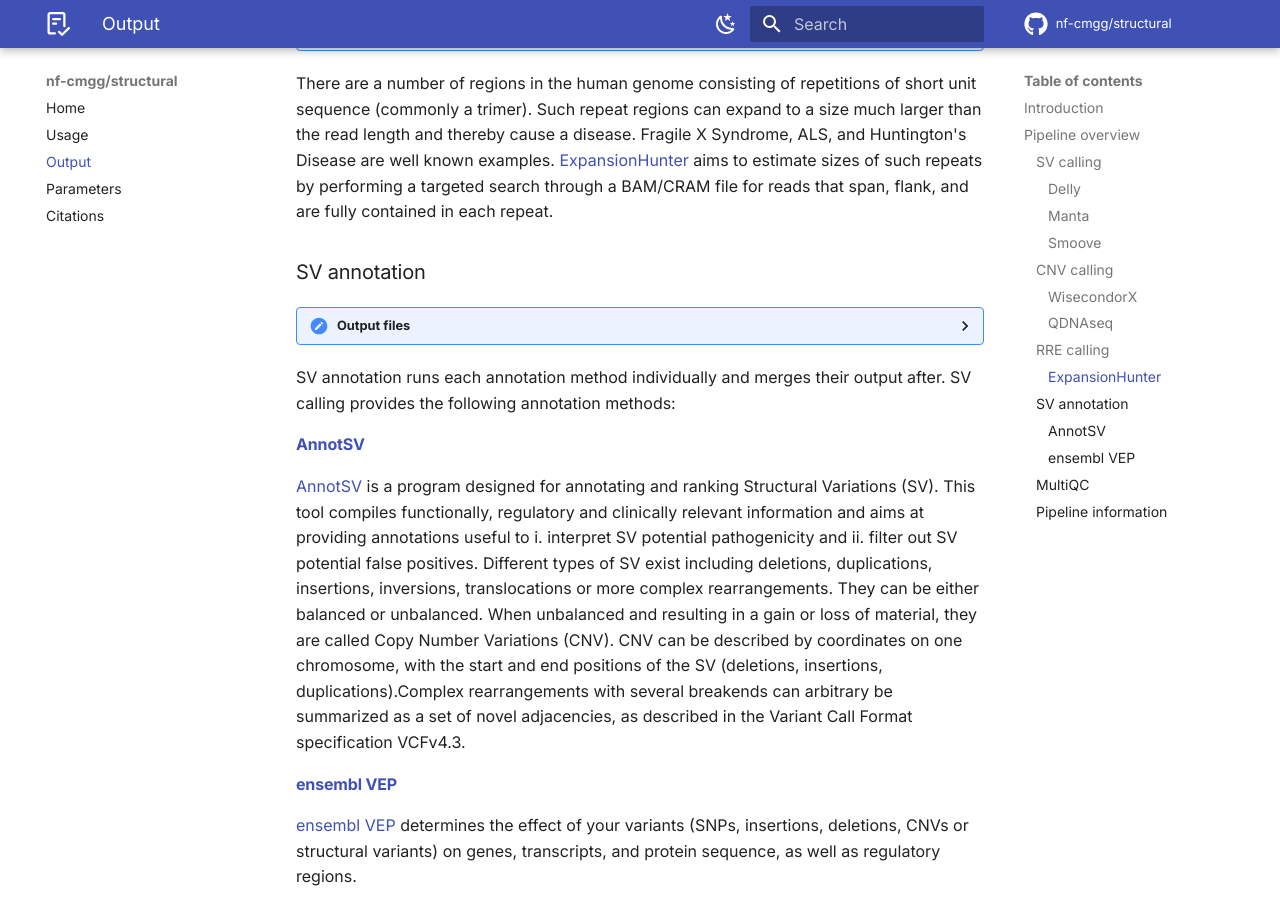
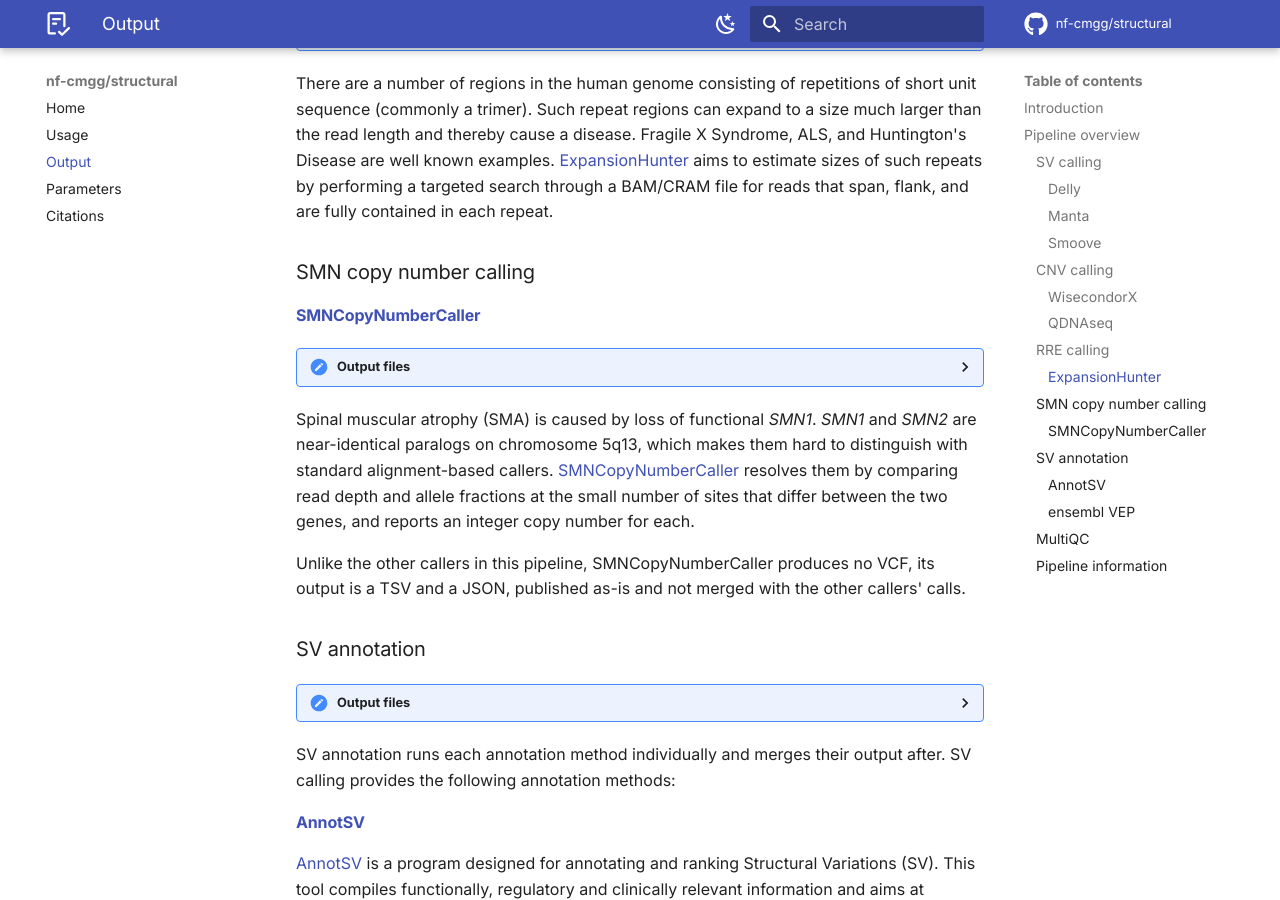
Before and after one commit to nf-cmgg/structural, an MkDocs documentation site: the page built from docs/output.md, in a window 1280 px wide and 900 px high, scrolled down 3179 px. Built offline with MkDocs 1.6.1 and Material for MkDocs 9.7.7, drawn with Linux system fonts in a browser that asks for light colours; comment, search, counter and statistics services are not loaded; the version menu is left out.

Commit message:
added smncopynumbercaller documentation to citacions, output and changelog files

```diff
--- a/docs/output.md
+++ b/docs/output.md
@@ -143,6 +143,28 @@ RRE calling runs all selected callers individually and merges the calls after. O
 
 There are a number of regions in the human genome consisting of repetitions of short unit sequence (commonly a trimer). Such repeat regions can expand to a size much larger than the read length and thereby cause a disease. Fragile X Syndrome, ALS, and Huntington's Disease are well known examples. [ExpansionHunter](https://github.com/Illumina/ExpansionHunter) aims to estimate sizes of such repeats by performing a targeted search through a BAM/CRAM file for reads that span, flank, and are fully contained in each repeat.
 
+### SMN copy number calling
+
+#### [SMNCopyNumberCaller](https://github.com/Illumina/SMNCopyNumberCaller)
+
+<details markdown="1">
+<summary>Output files</summary>
+
+- `sampleID/smncopynumbercaller/`
+  - `sampleID.smncopynumbercaller.tsv`: tab-separated copy number calls for SMN1 and SMN2, one row per sample.
+  - `sampleID.smncopynumbercaller.json`: run metrics and the raw per-site evidence behind the calls.
+
+</details>
+
+Spinal muscular atrophy (SMA) is caused by loss of functional *SMN1*. *SMN1* and *SMN2* are
+near-identical paralogs on chromosome 5q13, which makes them hard to distinguish with standard
+alignment-based callers. [SMNCopyNumberCaller](https://github.com/Illumina/SMNCopyNumberCaller)
+resolves them by comparing read depth and allele fractions at the small number of sites that
+differ between the two genes, and reports an integer copy number for each.
+
+Unlike the other callers in this pipeline, SMNCopyNumberCaller produces no VCF, its output is a
+TSV and a JSON, published as-is and not merged with the other callers' calls.
+
 ### SV annotation
 
 <details markdown="1">
```
Also changed, not shown: CHANGELOG.md (+1 -0 lines), docs/CITATIONS.md (+4 -0 lines).
